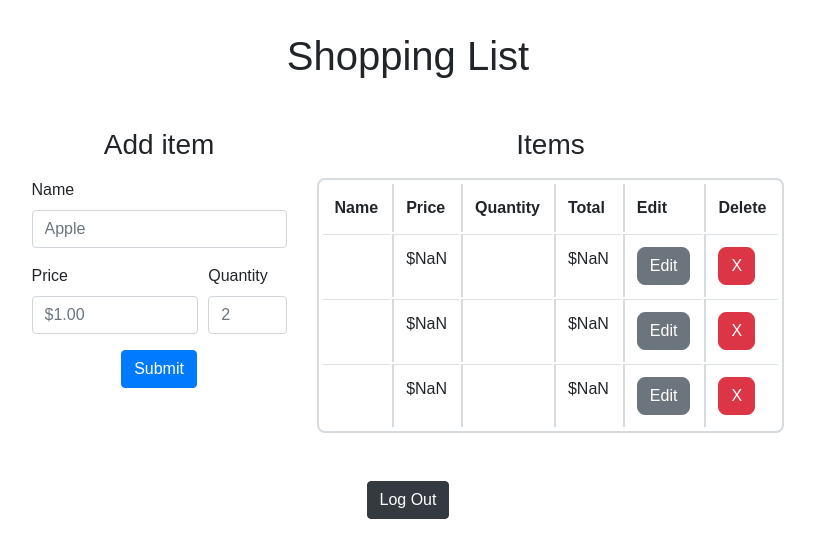
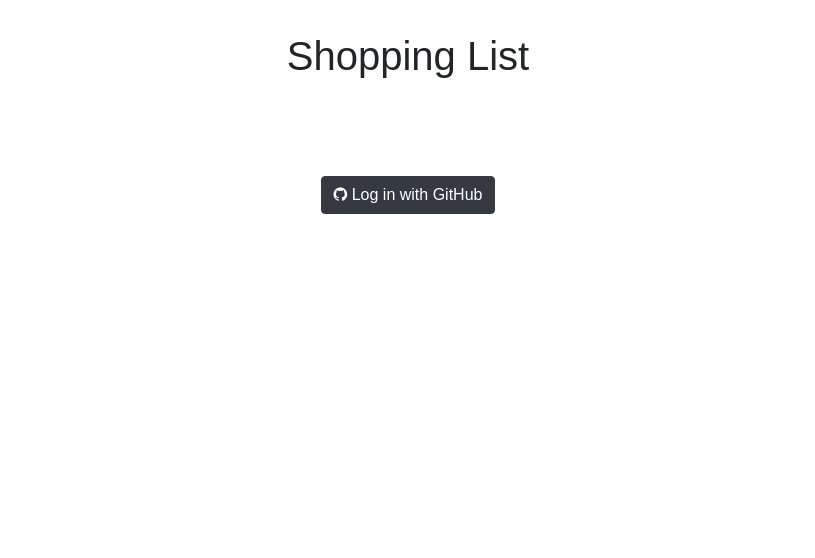
Before and after one commit to lbodwell/a4-components, a React (Create React App) app in the folder client/: page / in a window 1280 px wide. Shown: the top 558 px of the page, without its empty margins (232-1047 px from the left). Built offline with nearby package versions, Linux system fonts and the light colour scheme; no server answers.

Commit message:
Cleanup.

```diff
--- a/client/src/components/ShoppingList.js
+++ b/client/src/components/ShoppingList.js
@@ -9,7 +9,7 @@ class ShoppingList extends Component {
 	constructor(props) {
 		super(props);
 		this.state = {
-			items: [{}, {}, {}],
+			items: [],
 			isAuthenticated: false
 		}
 
@@ -35,7 +35,7 @@ class ShoppingList extends Component {
 	render() {
 		return (
 			<div>
-				{true
+				{this.state.isAuthenticated
 					? <Container>
 						<h1 className="title">Shopping List</h1>
 						<Row className="justify-content-center">
```
